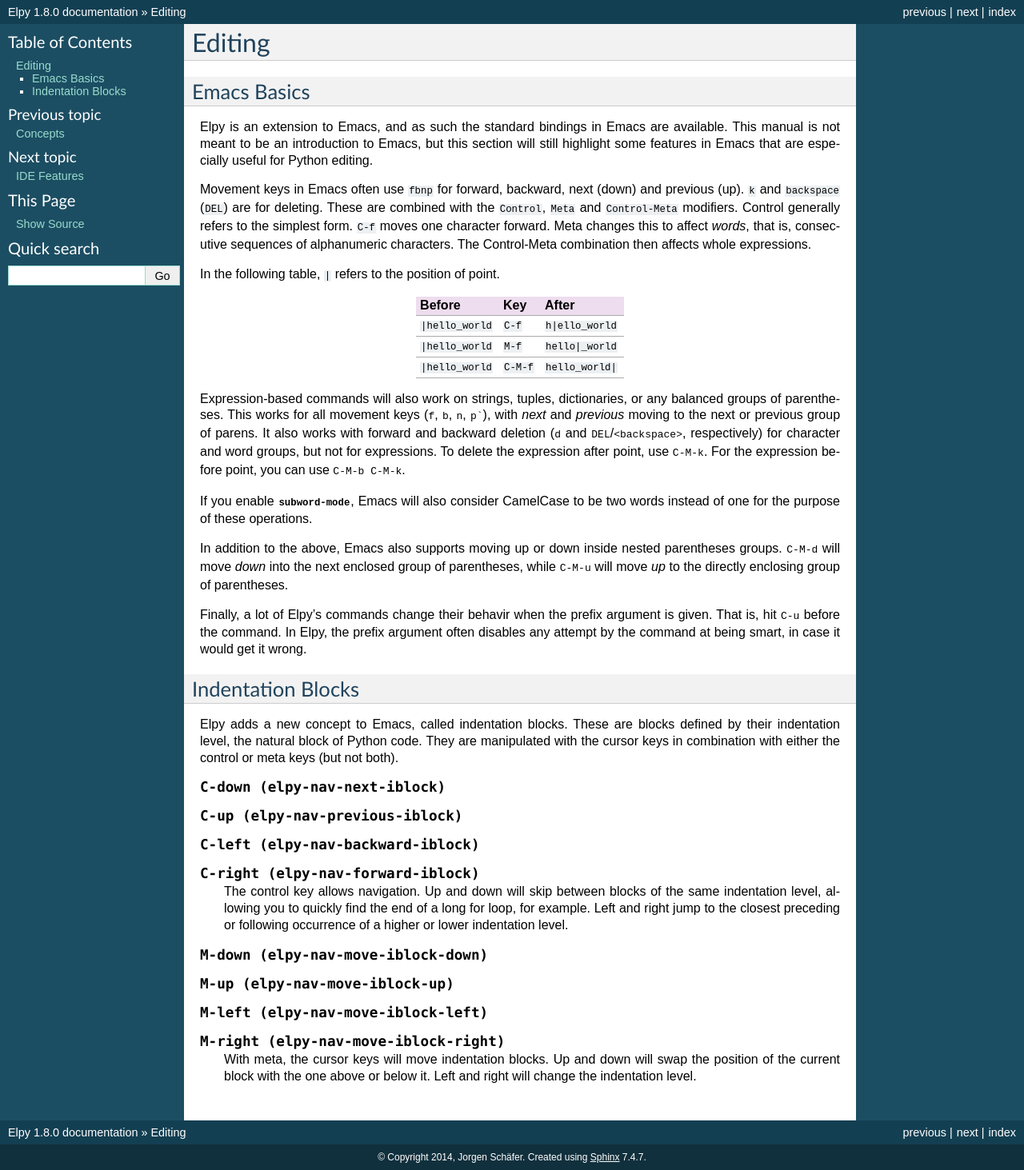
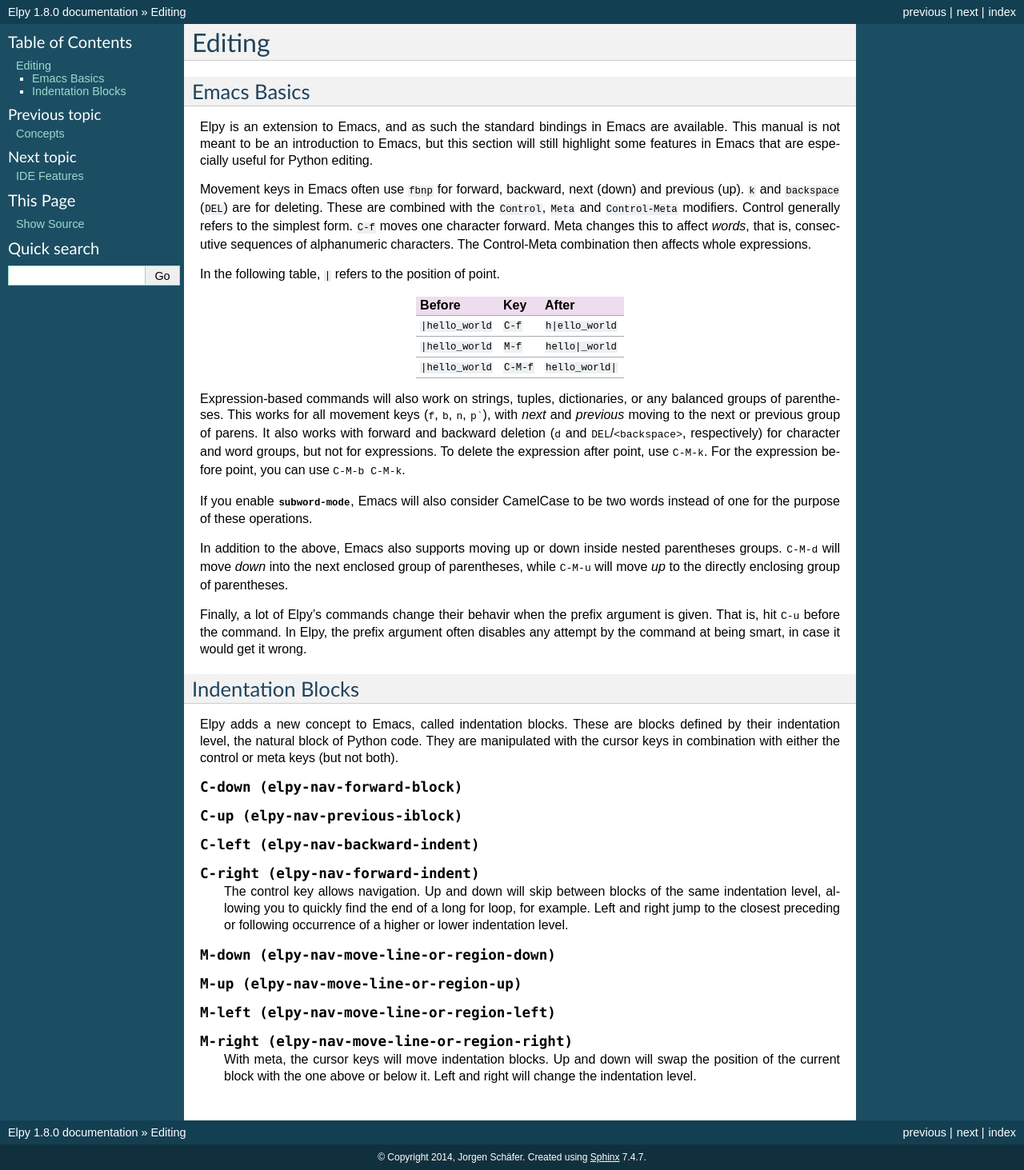
Before and after one commit to jorgenschaefer/elpy, a Sphinx documentation site: the page built from docs/editing.rst, in a window 1280 px wide. Shown: the whole page at 80% size. Built offline with Sphinx 7.4.7, drawn with Linux system fonts in a browser that asks for light colours.

Commit message:
update the documentation to match last block indent changes
just an update in relation with the commit fb68aa01bb4ccce0420766264e8757c2b2487ac8 about the block indent removal

```diff
--- a/docs/editing.rst
+++ b/docs/editing.rst
@@ -65,13 +65,13 @@
 of Python code. They are manipulated with the cursor keys in
 combination with either the control or meta keys (but not both).
 
-.. command:: elpy-nav-next-iblock
+.. command:: elpy-nav-forward-block
    :kbd: C-down
 .. command:: elpy-nav-previous-iblock
    :kbd: C-up
-.. command:: elpy-nav-backward-iblock
+.. command:: elpy-nav-backward-indent
    :kbd: C-left
-.. command:: elpy-nav-forward-iblock
+.. command:: elpy-nav-forward-indent
    :kbd: C-right
 
    The control key allows navigation. Up and down will skip between
@@ -80,13 +80,13 @@
    closest preceding or following occurrence of a higher or lower
    indentation level.
 
-.. command:: elpy-nav-move-iblock-down
+.. command:: elpy-nav-move-line-or-region-down
    :kbd: M-down
-.. command:: elpy-nav-move-iblock-up
+.. command:: elpy-nav-move-line-or-region-up
    :kbd: M-up
-.. command:: elpy-nav-move-iblock-left
+.. command:: elpy-nav-move-line-or-region-left
    :kbd: M-left
-.. command:: elpy-nav-move-iblock-right
+.. command:: elpy-nav-move-line-or-region-right
    :kbd: M-right
 
    With meta, the cursor keys will move indentation blocks. Up and down
```
